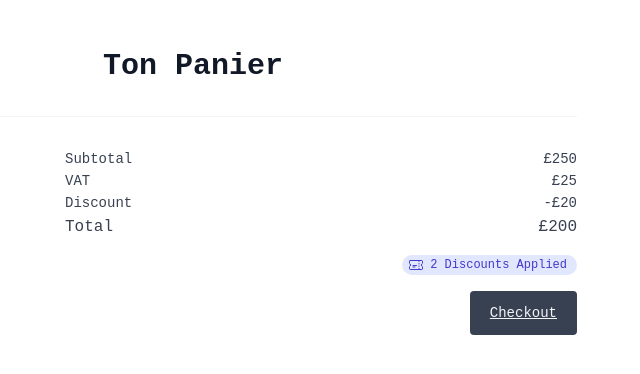
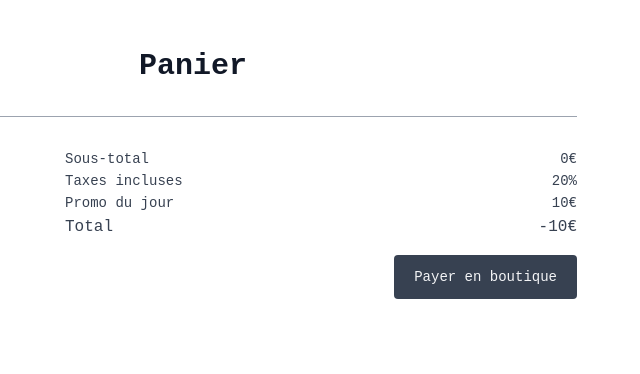
Before and after one commit to adatechschool/projet-collectif---vente-de-meubles-vintage_project, a React (Vite) app in the folder front/: page /panier in a window 1280 px wide. Shown: the top 374 px of the page, without its empty margins (447-1087 px from the left). Built offline with nearby package versions, Linux system fonts and the light colour scheme; a web font is replaced by a local one.

Commit message:
affichage panier et css et modal

```diff
--- a/front/package.json
+++ b/front/package.json
@@ -14,6 +14,7 @@
     "@emotion/styled": "^11.11.0",
     "@mui/icons-material": "^5.11.16",
     "@mui/material": "^5.13.6",
+    "@react-spring/web": "^9.7.3",
     "axios": "^1.4.0",
     "dotenv": "^16.3.1",
     "react": "^18.2.0",
--- /dev/null
+++ b/front/src/composants/Modal/Modal.jsx
@@ -0,0 +1,56 @@
+import React, { useRef, useEffect, useCallback } from 'react';
+import CheckIcon from '@mui/icons-material/Check';
+import { Link } from 'react-router-dom';
+
+
+export const Modal = ({ showModal, setShowModal }) => {
+  const modalRef = useRef();
+
+
+
+  const closeModal = e => {
+    if (modalRef.current === e.target) {
+      setShowModal(false);
+    }
+  };
+
+  const keyPress = useCallback(
+    e => {
+      if (e.key === 'Escape' && showModal) {
+        setShowModal(false);
+        console.log('I pressed');
+      }
+    },
+    [setShowModal, showModal]
+  );
+
+  useEffect(
+    () => {
+      document.addEventListener('keydown', keyPress);
+      return () => document.removeEventListener('keydown', keyPress);
+    },
+    [keyPress]
+  );
+
+  return (
+    <>
+      {showModal ? (
+        <div className='fixed flex  -translate-x-96   -translate-y-64    ' >
+
+            <div className='sm:w-[385px] sm:min-w-[40vw] min-w-[70vw] min-h-[45vh]  space-y-7 items-center gap-2 p-6 bg-[#d4c4cb] rounded-lg top-1/2 left-1/2 -translate-x-1/2 absolute' showModal={showModal}>
+              <div className='text-[#2a435d]  mx-auto h-8 rounded-full bg-[#f7f7f7] w-8'><CheckIcon/></div>
+              <div className='content-center items-center  text-sm space-y-6'>
+                <h1>La réservation est un succès</h1>
+                <p>Vos meubles vous attendent en magasin</p>
+                <p>Ada Vintage Boutique : 116 rue du faubourg</p>
+                <Link to="/accueil">
+                <button className=' p-3 mt-6 bg-[#1c384d] rounded-lg w-full text-white'>Revenir à l'Accueil</button>
+                </Link>
+              </div>
+
+            </div>
+        </div>
+      ) : null}
+    </>
+  );
+};
--- a/front/src/composants/Navbar/Navbar.jsx
+++ b/front/src/composants/Navbar/Navbar.jsx
@@ -31,11 +31,14 @@ function Navbar() {
     backgroundPosition: "center",
   };
 
+  console.log("navbar", {panier});
+
   return (
     <div className='bg-beige h-32' style={backgroundStyle}>
       <ul className='flex h-full '>
         <div className='h-full flex justify-start items-center w-3/4'>
-          <li className='ml-[10%] mt-6 text-4xl text-dark-brown font-aurore'>Vintage</li>
+          <li className='ml-[10%] mt-6 text-4xl text-dark-brown font-aurore'>
+          <Link to="/accueil">Vintage</Link></li>
         </div>
         <div className='flex justify-end items-center w-1/4'>
           <Icon_admin admin={verifAdmin}/>
--- a/front/src/composants/Vignette/Vignette.jsx
+++ b/front/src/composants/Vignette/Vignette.jsx
@@ -22,7 +22,7 @@ function Vignette({id, nom, prix, photo}) {
             </div>
             <div className='acheter bg-red-200 w-1/3 p-2'>
           {/* ici Navigate va agir comme router.push our aller à l'URL spécifique*/}
-            <button onClick ={() => {navigate(`/produit/${id}`)}}>Réserver</button>
+            <button onClick ={() => {navigate(`/produit/${id}`)}}>Détail</button>
             {/* //remettre le bouton et réaliser le onclick sur l'image */}
             {/* <Bouton texteBouton="Acheter" /> */}
 
--- a/front/src/pages/Panier/Panier.jsx
+++ b/front/src/pages/Panier/Panier.jsx
@@ -1,11 +1,29 @@
 import React from 'react'
 import { createContext, useContext, useState} from 'react';
 import { panierContext } from '../../App';
+import { Modal } from '../../composants/Modal/Modal';
 
 function Panier() {
 
   const {panier} = useContext(panierContext);
   console.log(panier);
+
+  const calculateSubtotal = (panier) => {
+    const subtotal = panier.reduce((acc, item) => acc + parseFloat(item.prix), 0);
+    return subtotal;
+  };
+
+  let subtotals = calculateSubtotal(panier)
+  let promotion = 10
+
+
+  const total = subtotals- promotion
+
+  const [showModal, setShowModal] = useState(false);
+
+  const openModal = () => {
+      setShowModal(showModal=>!showModal);
+  }
 
   // useEffect(() => {
 
@@ -29,38 +47,18 @@ function Panier() {
 
   return (
     <>
-  {/* <div className="shopping-cart  box-border min-h-screen w-screen m-20 border-x-slate-800 rounded-md flex col-auto">
-     <div className="title"> Shopping Bag </div>
-
-    {panier.map((item) => (
-      <div className="item p-5  h-28 flex border-y-black border-t-black">
-        <div className="buttons relative pt-8 mr-16">
-          <span className="delete-btn inline-block cursor-pointer w-4 h-4"></span>
-          <span className="like-btn inline-block cursor-pointer  absolute top-2 left-4 w-14 h-14"></span>
-        </div>
-
-        <div className="image mr-14">{item.photo}</div>
-
-        <div className="description ">{item.nom}
-        </div>
-
-        <div className="total">{item.prix}
-        </div>
-      </div>
-    ))}
-    </div> */}
 
 
 <section>
   <div class="mx-auto max-w-screen-xl px-4 py-8 sm:px-6 sm:py-12 lg:px-8">
     <div class="mx-auto max-w-3xl">
       <header class="text-center">
-        <h1 class="text-xl font-bold text-gray-900 sm:text-3xl">Ton Panier</h1>
+        <h1 class="text-xl font-bold text-gray-900 sm:text-3xl">Panier</h1>
       </header>
 
       <div class="mt-8">
       {panier.map((item) => (
-
+        <div class="mt-8 border-t border-gray-400 pt-8">
         <ul class="space-y-4">
           <li class="flex items-center gap-4">
             <img
@@ -69,16 +67,18 @@ function Panier() {
             />
 
             <div>
-              <h3 class="text-sm text-gray-900">{item.nom}</h3>
+              <h3 class="text-base  text-gray-900">{item.nom}</h3>
 
             </div>
 
-            <div class="flex flex-1 items-center justify-end gap-2">
-              <h2>{item.prix}</h2>
+            <div class="flex flex-1 items-center justify-end gap-2 font-medium text-base">
+              <p>{item.prix}€</p>
 
 
-              <button class="text-gray-600 transition hover:text-red-600">
-                <span class="sr-only">Remove item</span>
+              <button class="text-gray-600 transition hover:text-red-600"
+              onClick={() => removeItemFromPanier(item.id)}
+              >
+                <span class="sr-only">Supprimer</span>
 
                 <svg
                   xmlns="http://www.w3.org/2000/svg"
@@ -99,62 +99,42 @@ function Panier() {
           </li>
 
         </ul>
+        </div>
       ))}
 
-        <div class="mt-8 flex justify-end border-t border-gray-100 pt-8">
+        <div class="mt-8 flex justify-end border-t border-gray-400 pt-8">
           <div class="w-screen max-w-lg space-y-4">
             <dl class="space-y-0.5 text-sm text-gray-700">
               <div class="flex justify-between">
-                <dt>Subtotal</dt>
-                <dd>£250</dd>
+                <dt>Sous-total</dt>
+                <dd>{subtotals}€</dd>
               </div>
 
               <div class="flex justify-between">
-                <dt>VAT</dt>
-                <dd>£25</dd>
+                <dt>Taxes incluses</dt>
+                <dd>20%</dd>
               </div>
 
               <div class="flex justify-between">
-                <dt>Discount</dt>
-                <dd>-£20</dd>
+                <dt>Promo du jour</dt>
+                <dd>{promotion}€</dd>
               </div>
 
               <div class="flex justify-between !text-base font-medium">
                 <dt>Total</dt>
-                <dd>£200</dd>
+                <dd>{total}€</dd>
               </div>
             </dl>
 
-            <div class="flex justify-end">
-              <span
-                class="inline-flex items-center justify-center rounded-full bg-indigo-100 px-2.5 py-0.5 text-indigo-700"
-              >
-                <svg
-                  xmlns="http://www.w3.org/2000/svg"
-                  fill="none"
-                  viewBox="0 0 24 24"
-                  stroke-width="1.5"
-                  stroke="currentColor"
-                  class="-ms-1 me-1.5 h-4 w-4"
-                >
-                  <path
-                    stroke-linecap="round"
-                    stroke-linejoin="round"
-                    d="M16.5 6v.75m0 3v.75m0 3v.75m0 3V18m-9-5.25h5.25M7.5 15h3M3.375 5.25c-.621 0-1.125.504-1.125 1.125v3.026a2.999 2.999 0 010 5.198v3.026c0 .621.504 1.125 1.125 1.125h17.25c.621 0 1.125-.504 1.125-1.125v-3.026a2.999 2.999 0 010-5.198V6.375c0-.621-.504-1.125-1.125-1.125H3.375z"
-                  />
-                </svg>
 
-                <p class="whitespace-nowrap text-xs">2 Discounts Applied</p>
-              </span>
-            </div>
 
             <div class="flex justify-end">
-              <a
-                href="#"
-                class="block rounded bg-gray-700 px-5 py-3 text-sm text-gray-100 transition hover:bg-gray-600"
-              >
-                Checkout
-              </a>
+              <button
+               className="block rounded bg-gray-700 px-5 py-3 text-sm text-gray-100 transition hover:bg-gray-600"
+               onClick={openModal}> Payer en boutique</button>
+               <Modal showModal={showModal} setShowModal = {setShowModal} />
+
+
             </div>
           </div>
         </div>
```
Also changed, not shown: front/src/composants/Detail/Detail.jsx (+4 -15 lines), 1 other file (tests, documents, lock files or other folders).
